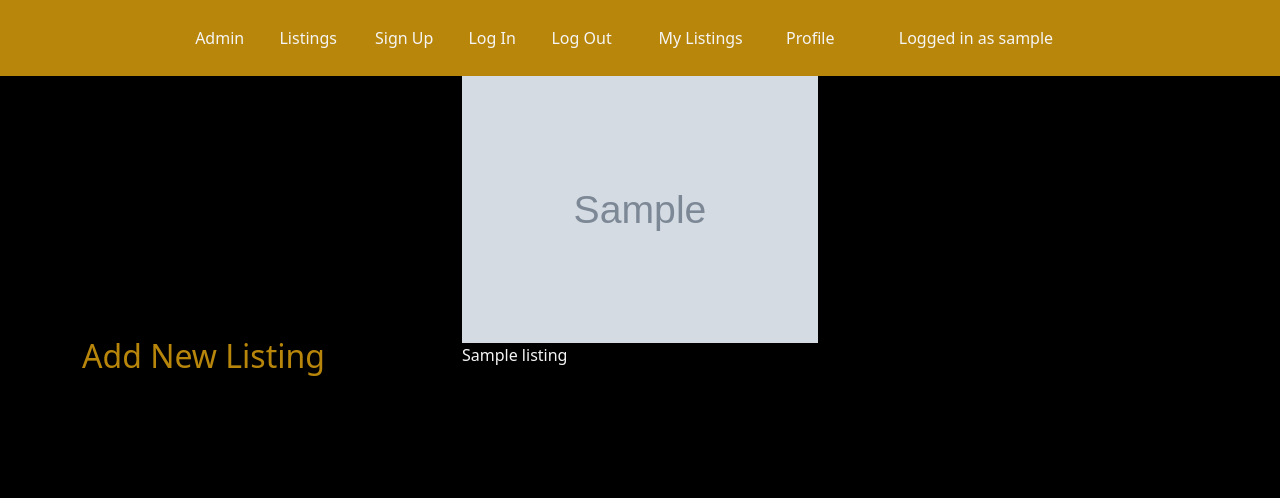
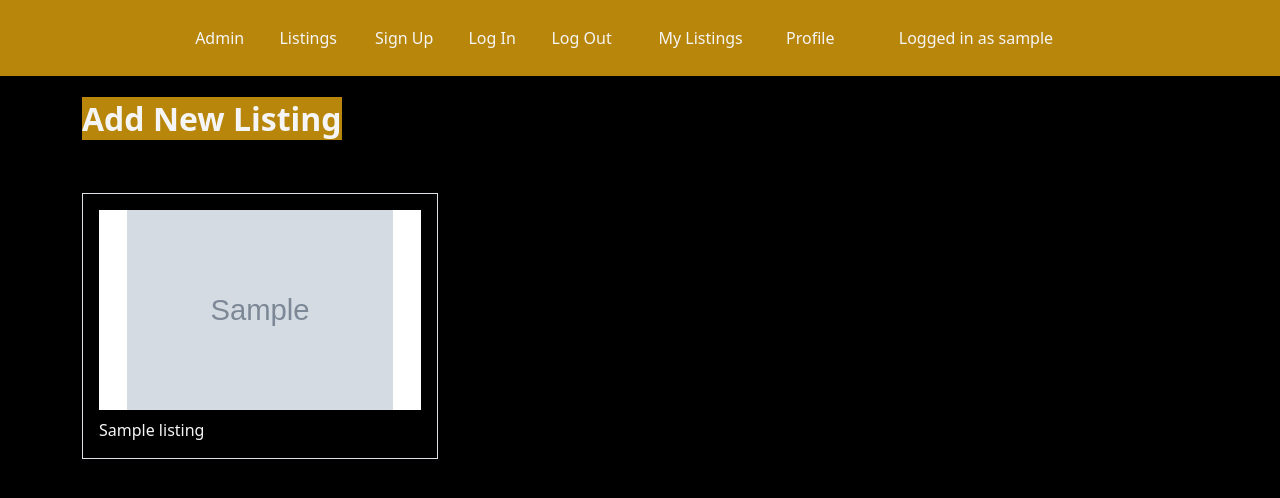
Before and after one commit to L-Husk/CS360Project, a Django app: page /listings/mylistings in a window 1280 px wide. Shown: the top 498 px of the page. Run offline with Django 5.2, Linux system fonts and the light colour scheme; a user stored in the database is signed in; tables that the repository leaves empty hold one stand-in row (values such as "Sample post"); grey boxes marked "Sample" are stand-in pictures; some libraries are stand-ins or nearby versions.

Commit message:
modified listings

```diff
--- a/listings/templates/listings/listingdetails.html
+++ b/listings/templates/listings/listingdetails.html
@@ -2,11 +2,13 @@
 
 {%block content %}
 	{% if post %}
+	<br>
+	<br>
 	<!-- Add links to descriptor pages from each picture once they exist -->
-		<div class="container">
+		<div class="container" style="border: 2px solid white;">
 			<div class="row">
 			{% for p in post %}
-			<div class="col-4">
+			<div class="col-6">
 				<img src="{{ p.img.url }}" class= "card-img-bottom" alt = "{{ post.item_name}}"/>
 				</div>
 			<div class="col-6" style="padding-top: 150pt;">
--- a/listings/templates/listings/mylistings.html
+++ b/listings/templates/listings/mylistings.html
@@ -3,18 +3,26 @@
 {%block content %}
 
     <div class="container">
-      <div class="row align-items-end">
-        <div class="col-4">
-          <h2><a href="/listings/form" style="color:darkgoldenrod;">Add New Listing</a><h2>
+      <div class="row align-items-stretch">
+        <div class="col-12">
+            <br>
+          <h2><a href="/listings/form" style="background-color:darkgoldenrod; font-weight:bold;">Add New Listing</a><h2>
+            <br>
         </div>
+
     {% if user_posts %}
           {% for posts in user_posts %}
-            <div class="col-4">
-                <a href="{{ posts.id }}/details">
-                    <img src="{{ posts.img.url }}" class= "card-img-bottom" alt = "{{ posts.item_name}}"/>
+            <div class="col-4 mb-4">
+              <div class="border p-3 d-flex flex-column h-100">
+                <a href="{{ posts.id }}/details" class="flex-grow-1">
+                  <div class="image-container d-flex justify-content-center" style="height: 200px; background-color: white; overflow: hidden;">
+                    <img src="{{ posts.img.url }}" class= "card-img-bottom" alt = "{{ posts.item_name}}" style="max-width: 100%; height: 100%; object-fit: contain;"/>
+                  </div>
                 </a>
-                <p> {{ posts.item_name }} </p>
+                <p class="test-center mt-2 mb-0"> {{ posts.item_name }} </p>
             </div>
+            </div>
+
           {% endfor %}
     {% endif %}
   </div>
```
Also changed, not shown: listings/templates/listings/index.html (+10 -5 lines), users/templates/users/profile.html (+6 -1 lines).
